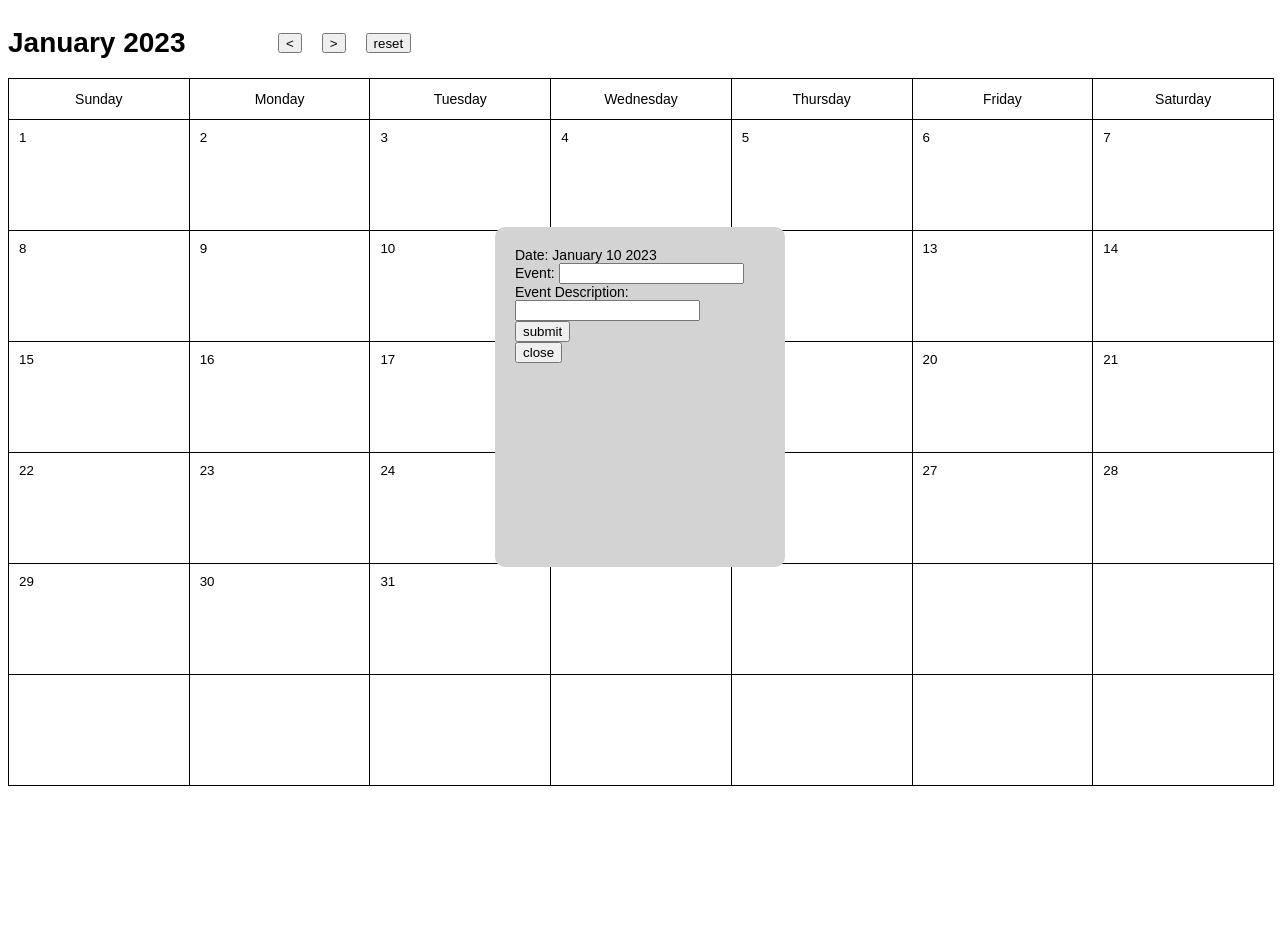
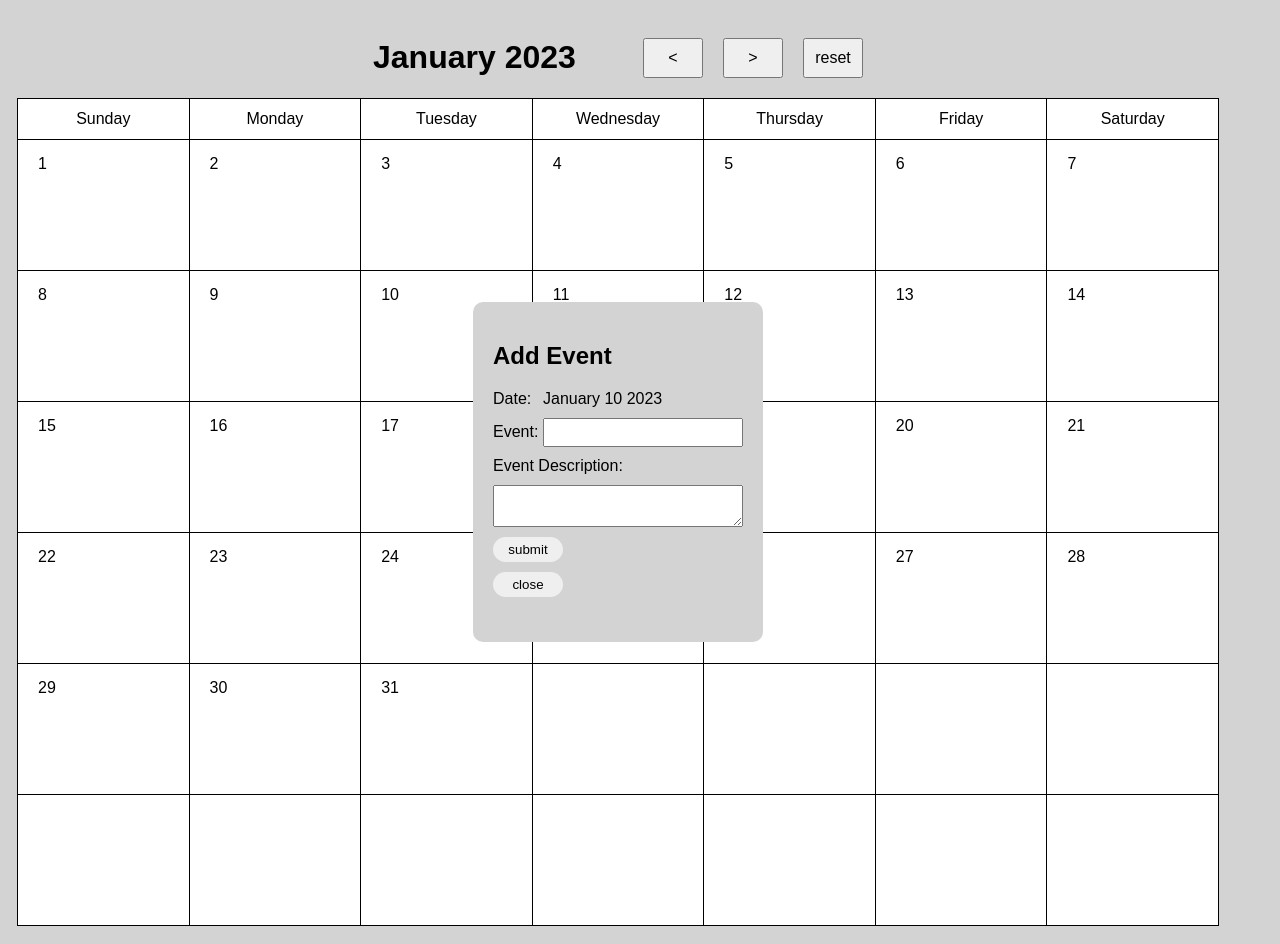
Before and after one commit to leekahung/event-calendar-v2, a React (Create React App) app: page / in a window 1280 px wide. Both pictures are taken after a click on the button "10". Before the commit the page ends 800 px from the top, so only its background shows below. Built offline with nearby package versions, Linux system fonts and the light colour scheme.

Commit message:
Added styling to calendar and event form

```diff
--- a/src/App.js
+++ b/src/App.js
@@ -3,7 +3,8 @@ import Calendar from "./components/Calendar/Calendar";
 function App() {
   const style = {
     fontFamily: "Arial",
-    fontSize: "14px",
+    fontSize: "16px",
+    padding: "10px",
   };
 
   return (
--- a/src/components/Calendar/Calendar.js
+++ b/src/components/Calendar/Calendar.js
@@ -5,9 +5,10 @@ import EventForm from "../CalendarEvent/EventForm";
 const Day = ({ day, month, year, setOpenModal, setEventDate }) => {
   const style = {
     display: "flex",
+    fontSize: "16px",
     backgroundColor: "white",
-    height: "110px",
-    padding: "10px",
+    height: "130px",
+    padding: "15px 20px",
     border: "none",
     cursor: "pointer",
   };
@@ -30,7 +31,7 @@ const Day = ({ day, month, year, setOpenModal, setEventDate }) => {
 const DayPlaceholder = () => {
   const style = {
     backgroundColor: "white",
-    height: "90px",
+    height: "110px",
     padding: "10px",
   };
 
@@ -77,6 +78,15 @@ const Calendar = () => {
     [11, "December"],
   ]);
 
+  const calendarStyle = {
+    display: "flex",
+    flexDirection: "column",
+    alignItems: "center",
+    position: "relative",
+    width: "1200px",
+    height: "100%",
+  };
+
   const calendarGridStyle = {
     display: "grid",
     backgroundColor: "black",
@@ -97,7 +107,9 @@ const Calendar = () => {
   };
 
   const calendarButtonStyle = {
-    height: "20px",
+    height: "40px",
+    width: "60px",
+    fontSize: "16px",
     cursor: "pointer",
   };
 
@@ -152,7 +164,7 @@ const Calendar = () => {
 
   return (
     <>
-      <div style={{ position: "relative" }}>
+      <div style={calendarStyle}>
         <div style={calendarHeaderStyle}>
           <h1 style={calendarMonthStyle}>
             {indexToMonth.get(currMonthIndex)} {currYear}
--- a/src/components/CalendarEvent/EventForm.js
+++ b/src/components/CalendarEvent/EventForm.js
@@ -2,7 +2,7 @@ import { useField } from "../../hooks";
 
 const EventForm = ({ indexToMonth, eventDate, onClose }) => {
   const { clearValue: clearEventName, ...eventName } = useField("text");
-  const { clearValue: clearEventDescription, ...eventDescription } = useField("textarea");
+  const { clearValue: clearEventDescription, type, ...eventDescription } = useField("textarea");
 
   const handleFormSubmit = (event) => {
     event.preventDefault();
@@ -13,21 +13,48 @@ const EventForm = ({ indexToMonth, eventDate, onClose }) => {
     onClose();
   };
 
+  const style = {
+    display: "grid",
+    gridTemplateColumns: "40px 1fr",
+    alignItems: "center",
+    gap: "10px",
+  };
+
+  const inputStyle = {
+    padding: "5px",
+  };
+
+  const textAreaStyle = {
+    fontFamily: "Arial",
+    padding: "5px",
+  };
+
+  const fullWidthStyle = {
+    gridColumn: "1 / 3",
+  };
+
+  const buttonStyle = {
+    padding: "5px 10px",
+    borderRadius: "15px",
+    borderStyle: "none",
+    cursor: "pointer",
+  };
+
   return (
-    <form onSubmit={handleFormSubmit}>
-      <div>
-        Date: {indexToMonth.get(eventDate.getMonth())} {eventDate.getDate()} {eventDate.getFullYear()}
-      </div>
-      <div>
+    <>
+      <h2>Add Event</h2>
+      <form style={style} onSubmit={handleFormSubmit}>
+        <div>Date:</div>
+        <div>
+          {indexToMonth.get(eventDate.getMonth())} {eventDate.getDate()} {eventDate.getFullYear()}
+        </div>
         <label>Event: </label>
-        <input {...eventName} />
-      </div>
-      <div>
-        <label>Event Description: </label>
-        <input {...eventDescription} />
-      </div>
-      <button>submit</button>
-    </form>
+        <input style={inputStyle} {...eventName} />
+        <label style={fullWidthStyle}>Event Description: </label>
+        <textarea style={{ ...fullWidthStyle, ...textAreaStyle }} {...eventDescription} />
+        <button style={{ ...buttonStyle, gridColumn: "1 / 3", width: "70px" }}>submit</button>
+      </form>
+    </>
   );
 };
 
--- a/src/components/CalendarEvent/Modal.js
+++ b/src/components/CalendarEvent/Modal.js
@@ -16,10 +16,21 @@ export default function Modal({ openModal, onClose, children }) {
     width: "250px",
   };
 
+  const buttonStyle = {
+    width: "70px",
+    padding: "5px 10px",
+    margin: "10px 0 0",
+    borderRadius: "15px",
+    borderStyle: "none",
+    cursor: "pointer",
+  };
+
   return (
     <div style={modalStyle}>
       {children}
-      <button onClick={onClose}>close</button>
+      <button style={buttonStyle} onClick={onClose}>
+        close
+      </button>
     </div>
   );
 }
--- /dev/null
+++ b/src/index.css
@@ -0,0 +1,3 @@
+body {
+  background-color: lightgrey;
+}
--- a/src/index.js
+++ b/src/index.js
@@ -1,6 +1,7 @@
 import React from "react";
 import ReactDOM from "react-dom/client";
 import App from "./App";
+import "./index.css";
 
 const root = ReactDOM.createRoot(document.getElementById("root"));
 root.render(
```
